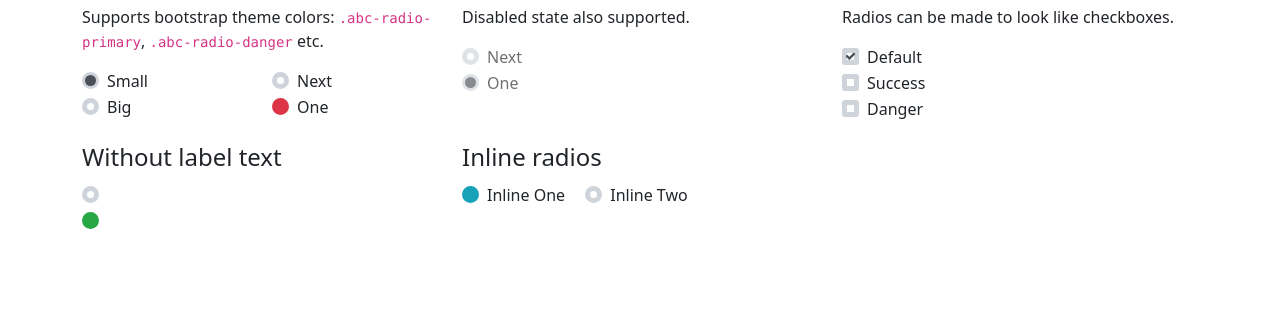
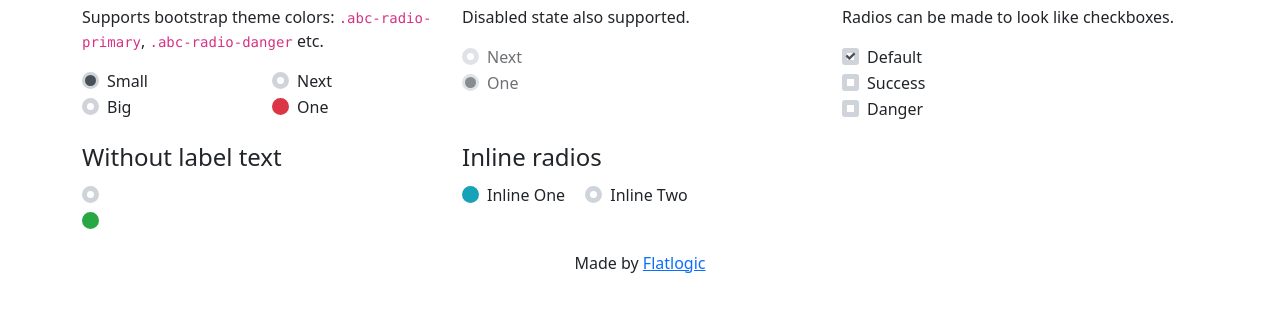
Before and after one commit to flatlogic/awesome-bootstrap-checkbox, a website: page demo/index.html in a window 1280 px wide. Shown: the part 768-1080 px from the top of the page. Before the commit the page ends 1051 px from the top, so only its background shows below. Drawn offline with nearby package versions, Linux system fonts and the light colour scheme.

Commit message:
Update demo page

```diff
--- a/demo/index.html
+++ b/demo/index.html
@@ -11,7 +11,7 @@
 <div class="container my-5">
     <h1 class="text-center">Awesome Bootstrap Checkbox v1.0.0</h1>
     <p class="lead text-center">Pure CSS way to make inputs look prettier
-        <br>with <a href="https://getbootstrap.com/" target="_blank" rel="nofollow">Bootstrap 4.0.0</a> support and <strong><strong>No Javascript!</strong></strong></p>
+        <br>with <a href="https://getbootstrap.com/" target="_blank" rel="nofollow">Bootstrap 5</a> support and <strong><strong>No Javascript!</strong></strong></p>
     <h2 class="mt-5">Checkboxes</h2>
     <form role="form">
         <div class="row">
@@ -287,6 +287,18 @@
             </div>
         </div>
     </form>
+
+    <form role="form">
+        <div class="row mt-3">
+            <div class="col-12">
+                <fieldset>
+                    <p class="text-center">
+                        Made by <a href="https://flatlogic.com/" target="_blank" rel="nofollow">Flatlogic</a>
+                    </p>
+                </fieldset>
+            </div>
+        </div>
+    </form>
 </div>
 <script type="text/javascript">
     function changeState(el) {
```
